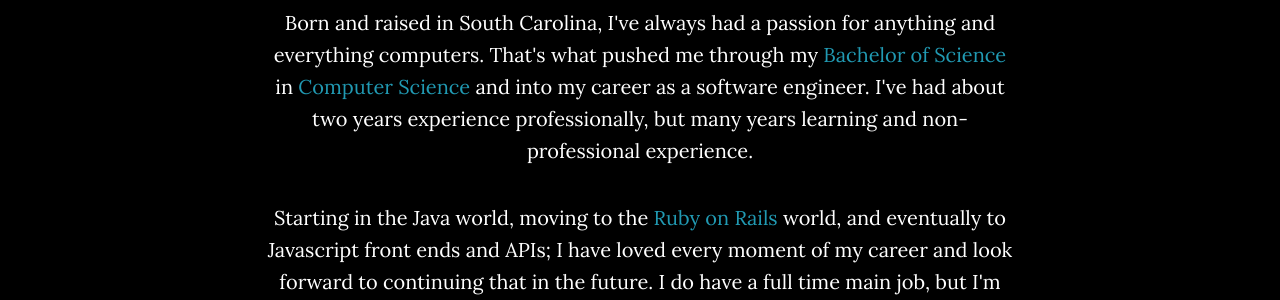
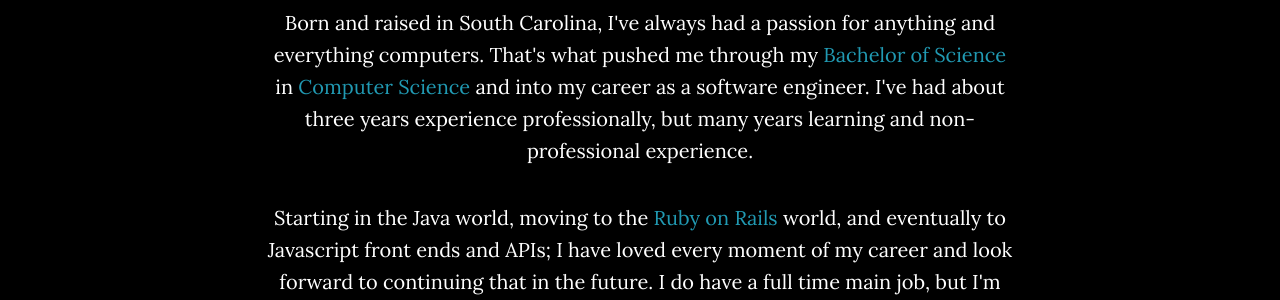
Before and after one commit to ATeal/ateal.github.io, a Jekyll site: the page built from index.html, in a window 1280 px wide and 900 px high, scrolled down 875 px. Shown: the part 186-486 px from the top of the window. Built offline with Jekyll 4.4.1, drawn with Linux system fonts in a browser that asks for light colours.

Commit message:
update experience

```diff
--- a/_includes/about.html
+++ b/_includes/about.html
@@ -3,7 +3,7 @@
   <div class="row">
     <div class="col-lg-8 col-lg-offset-2">
       <h2>My name is <span class="teal">Alex Teal</span>.</h2>
-      <p>Born and raised in South Carolina, I've always had a passion for anything and everything computers. That's what pushed me through my <span class="teal">Bachelor of Science</span> in <span class="teal">Computer Science</span> and into my career as a software engineer. I've had about two years experience professionally, but many years learning and non-professional experience.</p>
+      <p>Born and raised in South Carolina, I've always had a passion for anything and everything computers. That's what pushed me through my <span class="teal">Bachelor of Science</span> in <span class="teal">Computer Science</span> and into my career as a software engineer. I've had about three years experience professionally, but many years learning and non-professional experience.</p>
       <p>Starting in the Java world, moving to the <span class="teal">Ruby on Rails</span> world, and eventually to Javascript front ends and APIs; I have loved every moment of my career and look forward to continuing that in the future. I do have a full time main job, but I'm actively looking for side work.</p>
       <p>I look forward for the <span class="teal">opportunity</span> to learn about your business and be able to assist you in continuing that vision forward.</p>
 
```
